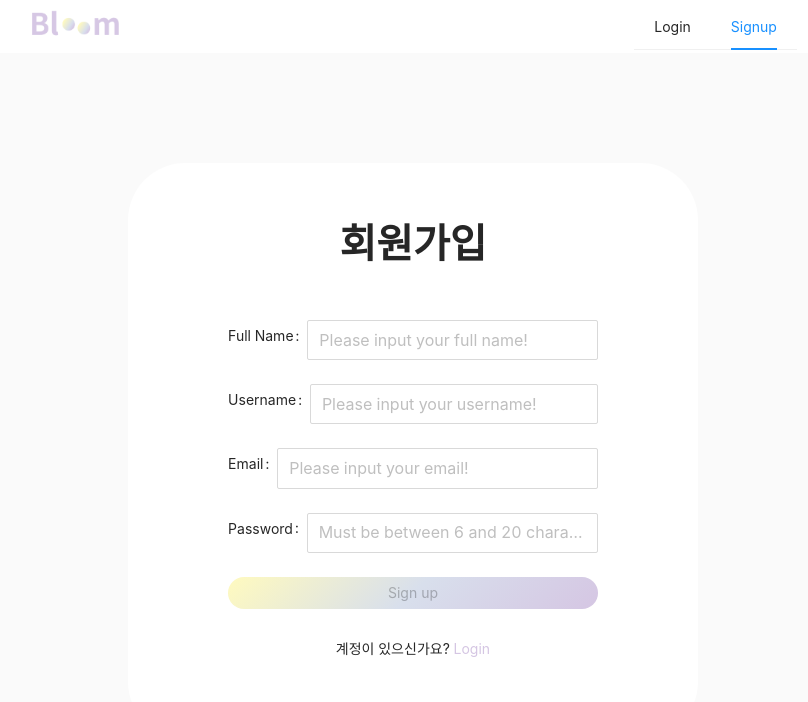
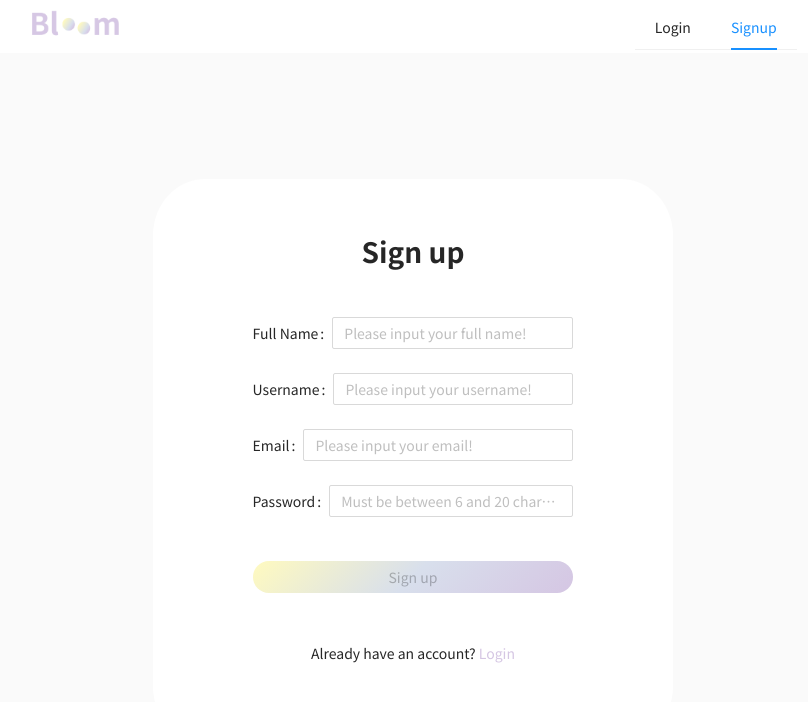
Before and after one commit to 6-month/Bloom, a React (Create React App) app in the folder frontend/bloom-client-app/: page /login in a window 1280 px wide. Both pictures are taken after a click on the item "Signup". Shown: the top 702 px of the page, without its empty margins (227-1035 px from the left). Built offline with nearby package versions, Linux system fonts and the light colour scheme; no server answers.

Commit message:
Update css

```diff
--- a/frontend/bloom-client-app/src/app/App.css
+++ b/frontend/bloom-client-app/src/app/App.css
@@ -1,5 +1,9 @@
+@import url(http://fonts.googleapis.com/earlyaccess/notosanskr.css);
+
 body {
     color: #707070;
+
+    font-family: 'Noto Sans KR', sans-serif;
 }
 
 /* .app-container {
--- a/frontend/bloom-client-app/src/post/Likes.css
+++ b/frontend/bloom-client-app/src/post/Likes.css
@@ -12,7 +12,6 @@
 }
 
 .button-container {
-    width: 10%;
     border: none;
     color: white;
     background-color: #D5C6E3;
@@ -23,7 +22,6 @@
     display: flex;
     flex-direction: row;
     justify-content: space-between;
-    padding: 10px;
-    padding-left: 20px;
-    padding-right: 20px;
+    margin-top: 5px;
+    padding: 20px;
 }
--- a/frontend/bloom-client-app/src/post/Likes.js
+++ b/frontend/bloom-client-app/src/post/Likes.js
@@ -70,7 +70,8 @@ function Likes({postId, pushedLike, totalLikes}) {
                             type="submit"
                             onClick={handleSaveLike}
                         >
-                            <HeartOutlined />
+                            <HeartOutlined
+                            />
                         </form>
                         <div>{tLike}명이 좋아합니다.</div>
                     </div>
@@ -84,7 +85,8 @@ function Likes({postId, pushedLike, totalLikes}) {
                         >
                             <HeartFilled
                                 style={{
-                                    color: "#D5C6E3"
+                                    color: "#D5C6E3",
+                                    width: "24px"
                                 }}  />
                         </form>
                         <div className="like-sentences">
--- a/frontend/bloom-client-app/src/post/NewPost.css
+++ b/frontend/bloom-client-app/src/post/NewPost.css
@@ -7,21 +7,16 @@
 }
 
 .new-post-form {
-    border: 0.2px solid #d5c6e3;
+    border: 1px solid #D5C6E3;
     background-color: white;
-    /* display: flex;
-    flex-direction: row;
-    justify-content: center; */
-    width: 50vw;
-    margin-top: 40px;
-    margin-bottom: 40px;
+    width: 500px;
+    margin: 40px;
+    margin-top: 60px;
+    border-radius: 5px;
 }
 
 .new-post-imageUpload {
-    /* display: flex;
-    align-items: center;
-    justify-content: center; */
-    width: 50vw;
+    width: 500px;
     padding: 20px;
     padding-bottom: 10px;
     border-top: 1px solid #d5c6e3;
@@ -35,7 +30,7 @@
 }
 
 .new-post-content {
-    width: 50vw;
+    width: 500px;
     height: 40vh;
     padding: 20px;
     border-top: 1px solid #d5c6e3;
@@ -52,10 +47,6 @@
     word-break:break-all;
 }
 
-/* input::placeholder {
-    font-weight: 500;
-} */
-
 .creator-detail-username {
     display: flex;
     flex-direction: column;
--- a/frontend/bloom-client-app/src/post/Post.css
+++ b/frontend/bloom-client-app/src/post/Post.css
@@ -3,21 +3,17 @@
 }
 
 .post-image {
-    /* border: 0.2px solid #D5C6E3; */
-    width: 40vw;
-    height: 70vh;
+    /* border: 1px solid #D5C6E3; */
+    width: 498px;
+    height: 498px;
 }
 
 .post-text {
-    border-top: 0.2px solid #D5C6E3;
-    border-bottom: 0.2px solid #D5C6E3;
+    border-top: 1px solid #D5C6E3;
+    border-bottom: 1px solid #D5C6E3;
     padding: 20px;
 
 }
-
-/* .post-like-container {
-    border-top: 0.2px solid #D5C6E3;
-} */
 
 /* tile uploaded pictures */
 .comment-action {
@@ -29,15 +25,18 @@
     padding-right: 8px;
     padding-left: 0;
 }
+
 .post-content {
-    border: 0.2px solid #D5C6E3;
+    border: 1px solid #D5C6E3;
     background-color: white;
-    width: 40vw;
-    margin: 30px;
+    width: 500px;
+    margin: 40px;
+    margin-top: 60px;
+    border-radius: 5px;
 }
 
 .post-header {
-    border-bottom: 0.2px solid #D5C6E3;
+    border-bottom: 1px solid #D5C6E3;
 }
 
 /* .post-body {
--- a/frontend/bloom-client-app/src/user/login/Login.js
+++ b/frontend/bloom-client-app/src/user/login/Login.js
@@ -40,9 +40,9 @@ function Login() {
     };
 
     return (
-        // <div className="login_form">
+        <div className="login_body">
             <Form
-                className="login_body"
+                className="login_form"
                 name="basic"
                 onFinish={onFinish}
                 onFinishFailed={onFinishFailed}
@@ -101,11 +101,11 @@ function Login() {
                     </Form.Item>
 
                     <Form.Item style={{ textAlign: "center" }}>
-                        계정이 없으신가요? <Link style={{ color: "#D5C6E3" }} to="/signup">Sign up</Link>
+                        Don't have an account? <Link style={{ color: "#D5C6E3" }} to="/signup">Sign up</Link>
                     </Form.Item>
                 </Form.Item>
             </Form>
-        // </div>
+        </div>
     );
 }
 
--- a/frontend/bloom-client-app/src/user/profile/EditProfile.css
+++ b/frontend/bloom-client-app/src/user/profile/EditProfile.css
@@ -6,13 +6,14 @@
 }
 
 .edit-profile-base-container {
-    border: 0.2px solid #D5C6E3;
+    border: 1px solid #D5C6E3;
     background-color: white;
-    width: 70vw;
+    width: 900px;
     height: 100vh;
-    margin-top: 40px;
+    margin-top: 60px;
     margin-bottom: 40px;
     display: flex;
+    border-radius: 5px;
 }
 
 .edit-profile-menubar {
--- a/frontend/bloom-client-app/src/user/profile/Profile.css
+++ b/frontend/bloom-client-app/src/user/profile/Profile.css
@@ -18,9 +18,21 @@
     padding-bottom: 20px;
 }
 
+@media screen and (max-width: 768px) {
+    .user-profile-body {
+        flex-direction: column;
+        align-items: center;
+    }
+
+    .user-flower-container {
+        margin-top: 40px;
+    }
+}
+
 .user-details {
     /* border: 1px solid black; */
     background-color: white;
+    border-radius: 5px;
     display: flex;
     align-items: center;
     width: 600px;
@@ -56,6 +68,7 @@
 
 .user-bio-container {
     border: 1px solid black;
+    border-radius: 5px;
     background-color: white;
     margin-right: 20px;
     width: 600px;
@@ -63,12 +76,20 @@
     margin-top: 40px;
 }
 
-.user-flower-container {
-    border: 1px solid black;
+.user-bloom-container {
+    /* border: 1px solid black; */
+    border-radius: 5px;
     background-color: white;
     width: 260px;
     height: 400px;
     margin-left: 20px;
+    display: flex;
+    justify-content: center;
+}
+
+.bloom {
+    max-width: 100vw;
+    max-height: 100vh;
 }
 
 .user-post-list {
--- a/frontend/bloom-client-app/src/user/signup/Signup.css
+++ b/frontend/bloom-client-app/src/user/signup/Signup.css
@@ -6,17 +6,8 @@
     justify-content: center;
 }
 
-/* .signup-container {
-    margin-top: 100px;
+.signup_form {
+    display: flex;
+    align-items: center;
+    justify-content: center;
 }
-.signup_title {
-    text-align: center;
-    font-weight: bold;
-    font-size: 40px;
-    padding-top: 0px;
-    padding-bottom: 20px;
-}
-.ant-btn-primary {
-    border-style: none;
-    background-image: linear-gradient(135deg, #fffabf, #d8dfec, #d5c6e3);
-} */
--- a/frontend/bloom-client-app/src/user/signup/Signup.js
+++ b/frontend/bloom-client-app/src/user/signup/Signup.js
@@ -251,8 +251,9 @@ function SignupFuction() {
 
 
     return (
+        <div className="signup_body">
             <Form
-            className="signup_body"
+            className="signup_form"
             onFinish={handleSubmit}
             // className="signup-form"
             requiredMark="true"
@@ -261,7 +262,7 @@ function SignupFuction() {
                     style={{
                         backgroundColor: "white",
                         borderRadius: "10%",
-                    marginTop: "20px",
+                        marginTop: "40px",
                         paddingTop: "50px",
                         paddingBottom: "50px",
                         paddingLeft: "100px",
@@ -272,12 +273,12 @@ function SignupFuction() {
                         style={{
                             textAlign: "center",
                             fontWeight: "bold",
-                        fontSize: "40px",
+                            fontSize: "28px",
                             paddingTop: "0px",
                             paddingBottom: "20px"
                         }}
                     >
-                    회원가입
+                        Sign up
                     </Form.Item>
 
                     <FormItem
@@ -286,7 +287,7 @@ function SignupFuction() {
                         help={name.errorMsg}
                     >
                         <Input
-                        size="large"
+                            size="regular"
                             name="name"
                             authoComplete="off"
                             placeholder="Please input your full name!"
@@ -301,7 +302,7 @@ function SignupFuction() {
                         help={username.errorMsg}
                     >
                         <Input
-                        size="large"
+                            size="regular"
                             name="username"
                             authoComplete="off"
                             placeholder="Please input your username!"
@@ -316,7 +317,7 @@ function SignupFuction() {
                         help={email.errorMsg}
                     >
                         <Input
-                        size="large"
+                            size="regular"
                             name="email"
                             authoComplete="off"
                             placeholder="Please input your email!"
@@ -330,7 +331,7 @@ function SignupFuction() {
                         help={password.errorMsg}
                     >
                         <Input
-                        size="large"
+                            size="regular"
                             type="password"
                             name="password"
                             authoComplete="off"
@@ -343,6 +344,8 @@ function SignupFuction() {
                         <Button
                             style={{
                                 borderStyle: "none",
+                                marginTop: "20px",
+                                marginBottom: "20px",
                                 backgroundImage: "linear-gradient(135deg, #FFFABF, #D8DFEC, #D5C6E3)"
                             }}
                             type="primary"
@@ -355,10 +358,11 @@ function SignupFuction() {
                     </FormItem>
 
                     <Form.Item style={{ textAlign: "center" }}>
-                        계정이 있으신가요? <Link style={{ color: "#D5C6E3" }} to="/login">Login</Link>
+                        Already have an account? <Link style={{ color: "#D5C6E3" }} to="/login">Login</Link>
                     </Form.Item>
                 </Form.Item>
             </Form>
+        </div>
     );
 
 }
```
Also changed, not shown: frontend/bloom-client-app/src/user/login/Login.css (+2 -57 lines), frontend/bloom-client-app/src/user/profile/Profile.js (+23 -1 lines). Lines whose indentation alone changed are shown as unchanged.
